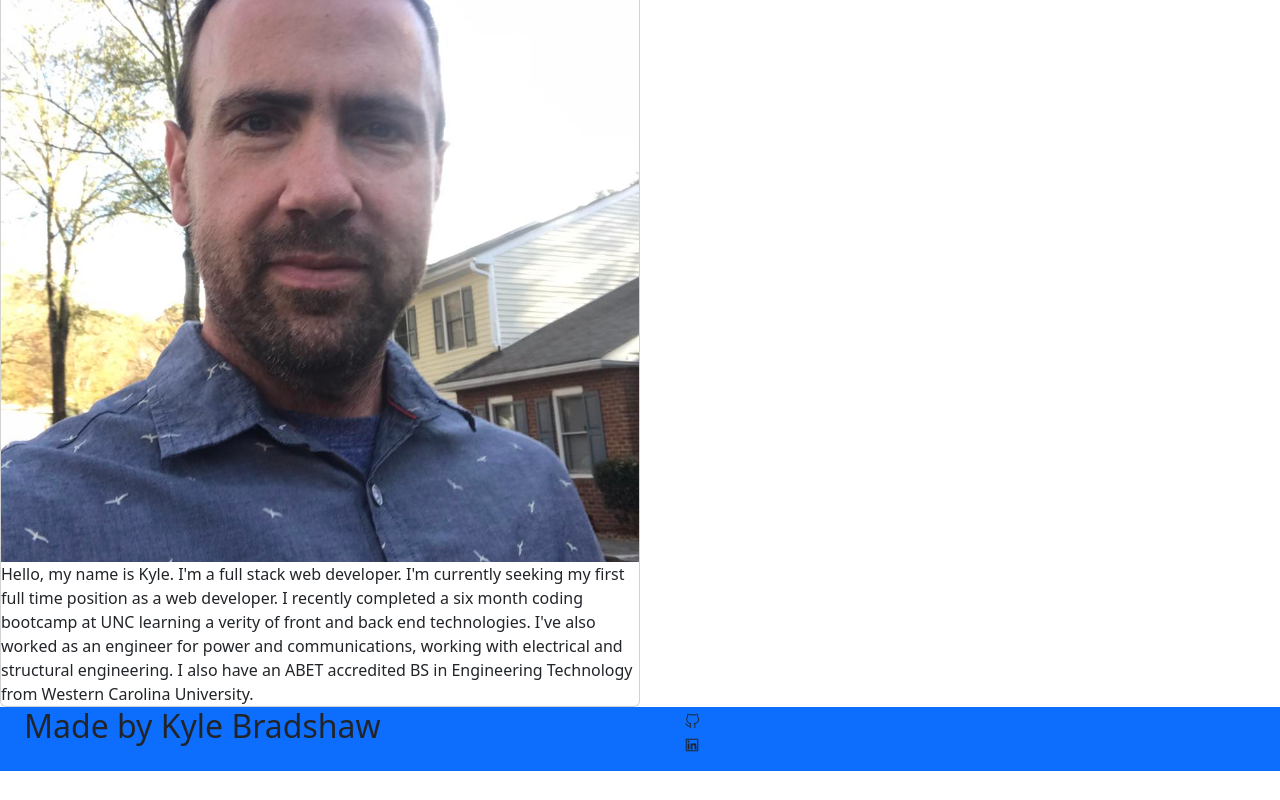
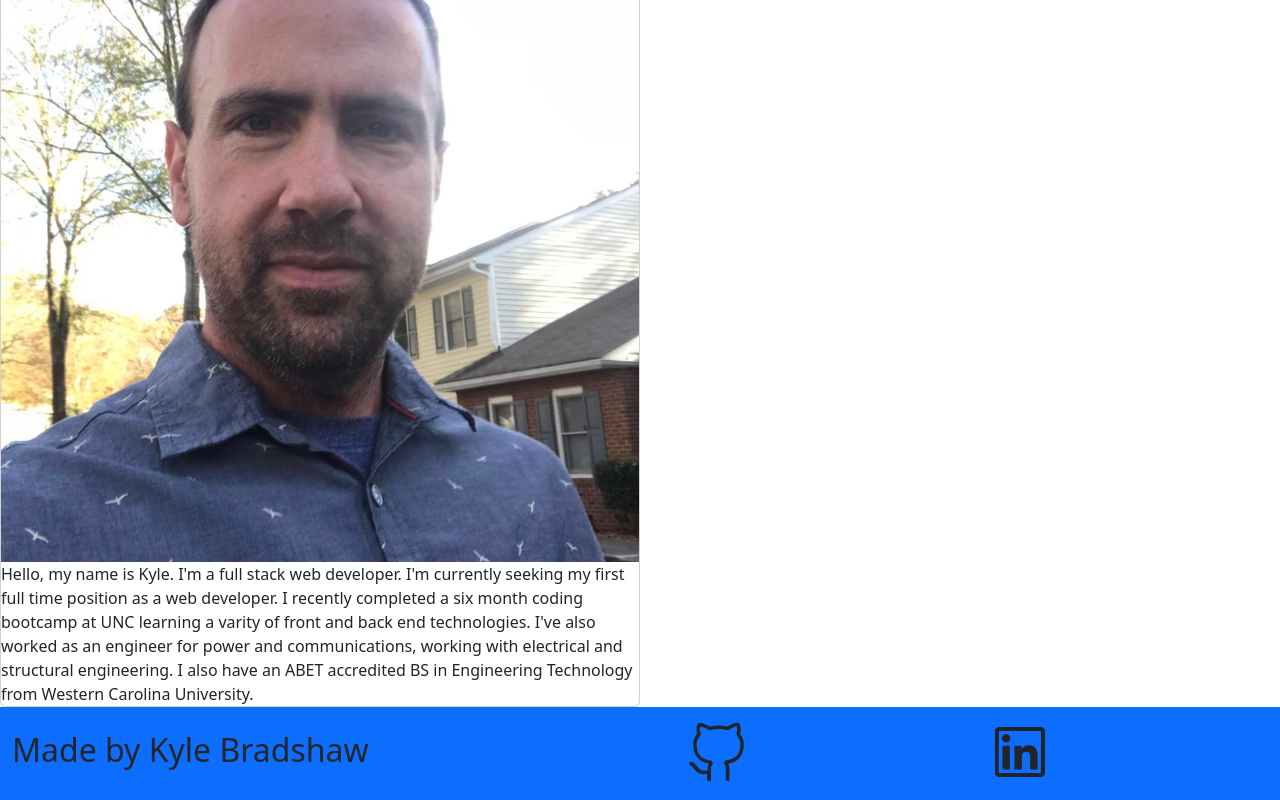
Before and after one commit to kabradshaw1/Portfolio-3, a React (Create React App) app: page / in a window 1280 px wide. Shown: the part 219-1019 px from the top of the page. Before the commit the page ends 990 px from the top, so only its background shows below. Built offline with nearby package versions, Linux system fonts and the light colour scheme.

Commit message:
figured out how to align text in footer

```diff
--- a/src/components/About/index.js
+++ b/src/components/About/index.js
@@ -9,7 +9,7 @@ function About() {
         <Card.Img variant='top' src={profileImage}/>
         <Card.Text>
           Hello, my name is Kyle. I'm a full stack web developer. I'm currently seeking my first full time position
-          as a web developer.   I recently completed a six month coding bootcamp at UNC learning a verity of front
+          as a web developer.   I recently completed a six month coding bootcamp at UNC learning a varity of front
           and back end technologies.  I've also worked as an engineer for power and communications, working with
           electrical and structural engineering.  I also have an ABET accredited BS in Engineering Technology from Western
           Carolina University.
--- a/src/components/Footer/index.js
+++ b/src/components/Footer/index.js
@@ -7,17 +7,17 @@ import Col from 'react-bootstrap/Col'
 
 function Footer() {
   return (
-    <footer className='bg-primary container-fluid'>
-      <Container fluid>
-        <Row>
-          <Col lg='6'>
-          <h2 >Made by Kyle Bradshaw</h2>
+    <footer className='bg-primary' >
+      <Container fluid >
+        <Row className="align-items-center">
+          <Col>
+          <h2>Made by Kyle Bradshaw</h2>
           </Col>
-          <Col xs={1}>
+          <Col>
             <p>
               <ul>
-                <Row>
-                  <Col>
+                <Row className='display-3'>
+                  <Col >
                     <a  href="https://github.com/kabradshaw1">
                       <li className='text-dark'>
                         <VscGithubAlt />
```
Also changed, not shown: src/index.css (line endings or trailing spaces).
